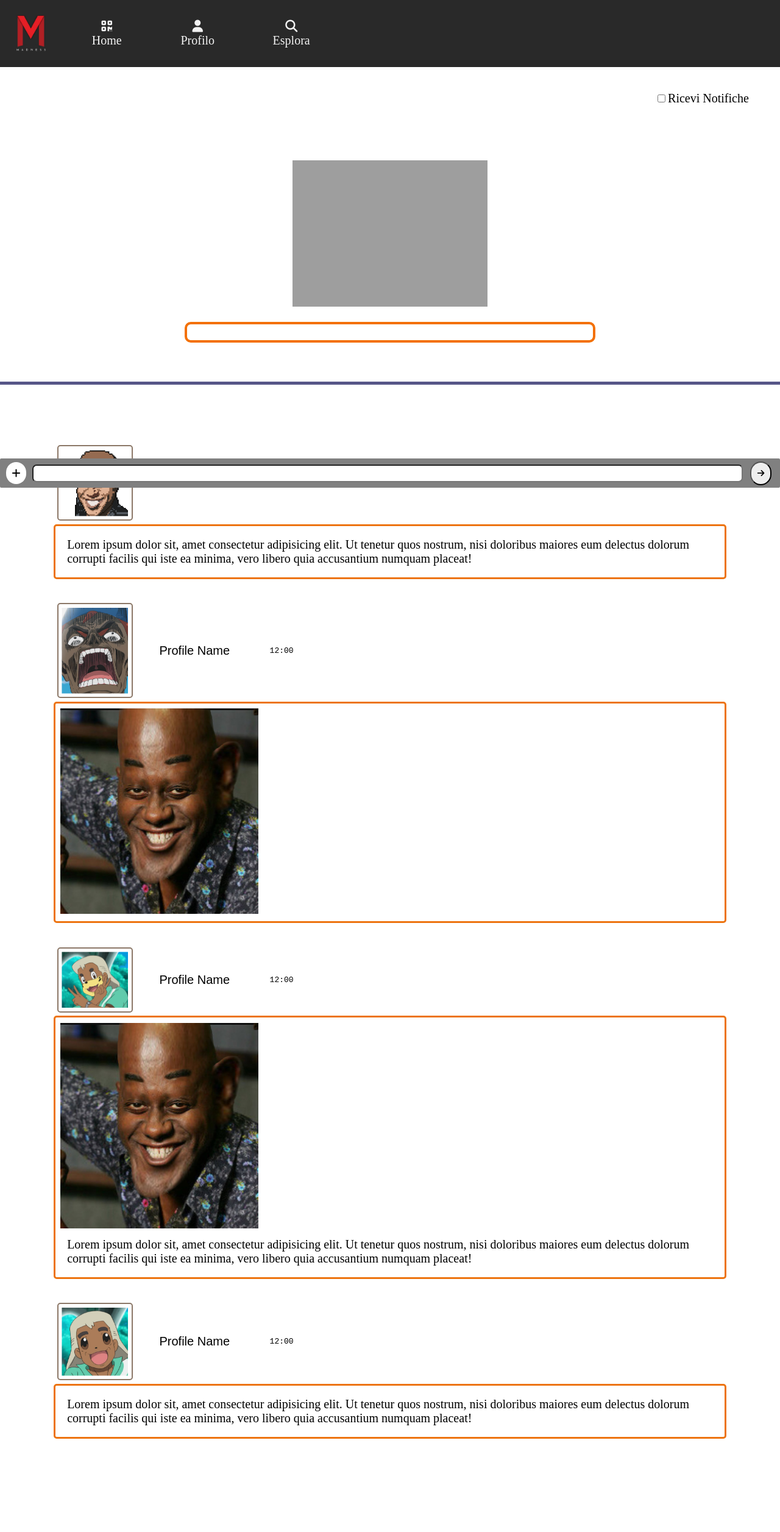
After one commit to AlessandroStefani/TecWeb, a PHP site: page /html/Seriepage-form.php in a window 1280 px wide. The commit adds this page. Shown: the whole page at 61% size. Run offline with PHP 8.4, Linux system fonts and the light colour scheme; data that the repository does not hold is empty; some libraries are stand-ins or nearby versions; grey boxes are pictures that could not be loaded.

Commit message:
Inizio parte php per pagina dettagli della serie.

```diff
--- /dev/null
+++ b/PROGETTOH/html/Seriepage-form.php
@@ -0,0 +1,141 @@
+<!DOCTYPE html>
+<html lang="it" dir="ltr">
+    <head>
+        <meta name="viewport" content="width=device-width, initial-scale=1.0" />
+        <title><?php echo $templateParams["titolo"] ?></title>
+        <link rel="stylesheet" type="text/css" href="../css/series_page.css" />
+        <script src="https://kit.fontawesome.com/a076d05399.js"></script>
+        <meta charset="UTF-8"/>
+    </head>
+    <body>
+        <nav>
+            <div class="nav_bar">
+                <img src="../img/site_logo.PNG" alt="logo">
+                <a href="#"><i class="fas fa-qrcode"></i> Home</a>
+                <a href="#"><i class="fas fa-user"></i>Profilo</a>
+                <a href="#"><i class="fas fa-search"></i>Esplora</a> <!--<i class="fas fa-tv">-->
+            </div>
+        </nav>
+
+        <aside class="right_aside">
+            <div class="notification_check">
+                <input type="checkbox" id="notif">
+                <label for="notif">Ricevi Notifiche</label>
+            </div>
+        </aside>
+
+        <div class="serie_info">
+            <div class="serie_title">
+                <h1> <?php echo $templateParams["serieInfo"]["nome"] ?> </h1>
+            </div>
+
+            <div class="image_container">
+                <img id="center_image" src="<?php echo IMG_DIR.$templateParams["serieInfo"]["immagine"]?>" alt="immagine Serie">
+            </div>
+
+            <div class="serie_description">
+                <p> <?php echo $templateParams["serieInfo"]["trama"] ?> </p>
+            </div>
+
+        </div>
+
+        <main>
+            <?php foreach($templateParams["postSerie"] as $post): ?>
+                <article class="main_article">
+                    <header>
+                        <div class="profile_info">
+                            <img src="<?php echo IMG_DIR.$templateParams["serieInfo"]["foto"]?>" alt="Profile_Picture" >
+                            <p class="user_name"> <?php echo $templateParams["serieInfo"]["username"]?> </p>
+                            <p class="timestamp"> <?php echo $templateParams["serieInfo"]["data"]?> </p>
+                        </div>
+                    </header>
+                    <section class="comment">
+                        <div>
+                            <img src="<?php echo IMG_DIR.$templateParams["serieInfo"]["immagine"]?>" alt="Comment_Picture">
+                        </div>
+                        <p>
+                            <?php echo $templateParams["serieInfo"]["testo"]?>
+                        </p>
+                    </section>
+                </article>
+            <?php endforeach ?>
+
+            <article class="main_article">
+                <header>
+                    <div class="profile_info">
+                        <img src="../img/ProfilePic.png" alt="Profile_Picture" >
+                        <p class="user_name"> Profile Name </p>
+                        <p class="timestamp"> 12:00 </p>
+                    </div>
+                </header>
+                <section class="comment">
+                    <p>
+                        Lorem ipsum dolor sit, amet consectetur adipisicing elit. Ut tenetur quos nostrum, nisi doloribus maiores eum delectus dolorum corrupti facilis qui iste ea minima, vero libero quia accusantium numquam placeat!
+                    </p>
+                </section>
+            </article>
+
+            <article class="main_article">
+                <header>
+                    <div class="profile_info">
+                        <img src="../img/fotoprofilo1.PNG" alt="Profile_Picture" >
+                        <p class="user_name"> Profile Name </p>
+                        <p class="timestamp"> 12:00 </p>
+                    </div>
+                </header>
+                <section class="comment">
+                    <div>
+                        <img src="../img/PogAinsley.jpg" alt="Comment_Picture">
+                    </div>
+                </section>
+            </article>
+
+            <article class="main_article">
+                <header>
+                    <div class="profile_info">
+                        <img src="../img/fotoprofilo2.PNG" alt="Profile_Picture" >
+                        <p class="user_name"> Profile Name </p>
+                        <p class="timestamp"> 12:00 </p>
+                    </div>
+                </header>
+                <section class="comment">
+                    <div>
+                        <img src="../img/PogAinsley.jpg" alt="Comment_Picture">
+                    </div>
+                    <p>
+                        Lorem ipsum dolor sit, amet consectetur adipisicing elit. Ut tenetur quos nostrum, nisi doloribus maiores eum delectus dolorum corrupti facilis qui iste ea minima, vero libero quia accusantium numquam placeat!
+                    </p>
+                </section>
+            </article>
+
+            <article class="main_article">
+                <header>
+                    <div class="profile_info">
+                        <img src="../img/fotoprofilo3.PNG" alt="Profile_Picture" >
+                        <p class="user_name"> Profile Name </p>
+                        <p class="timestamp"> 12:00 </p>
+                    </div>
+                </header>
+                <section class="comment">
+                    <p>
+                        Lorem ipsum dolor sit, amet consectetur adipisicing elit. Ut tenetur quos nostrum, nisi doloribus maiores eum delectus dolorum corrupti facilis qui iste ea minima, vero libero quia accusantium numquam placeat!
+                    </p>
+                </section>
+            </article>
+
+        </main>
+
+        <footer>
+            <div class="text_bar">
+                <i class="fas fa-plus"></i>
+                <div class="input_container">
+                    <input type="text" id="text_b">
+                </div>
+                <div class="button_textbox">
+                    <button><i class="fas fa-arrow-right"></i></button>
+                </div>
+            </div>
+        </footer>
+
+    </body>
+</html>
--- a/PROGETTOH/php/bootstrap.php
+++ b/PROGETTOH/php/bootstrap.php
@@ -2,5 +2,6 @@
 session_start();
 require_once("../utils/functions.php");
 require_once("../db/database.php");
+define("IMG_DIR", "../img/");
 $dbh = new DbHelper("localhost", "root", "", "progweb", 3306);
 ?>
--- a/PROGETTOH/php/serie_page.php
+++ b/PROGETTOH/php/serie_page.php
@@ -1,6 +1,9 @@
 <?php
 require_once '../php/bootstrap.php';
 
+$templateParams["titolo"] = $dbh->getSerieInfoByID(1)['nome'];
+$templateParams["serieInfo"] = $dbh->getSerieInfoByID(1);
+$templateParams["postSerie"] = $dbh->getPostSeriebyID(1);
 
-
+require '../html/Seriepage-form.php';
 ?>
```
Also changed, not shown: PROGETTOH/db/database.php (+29 -0 lines).
